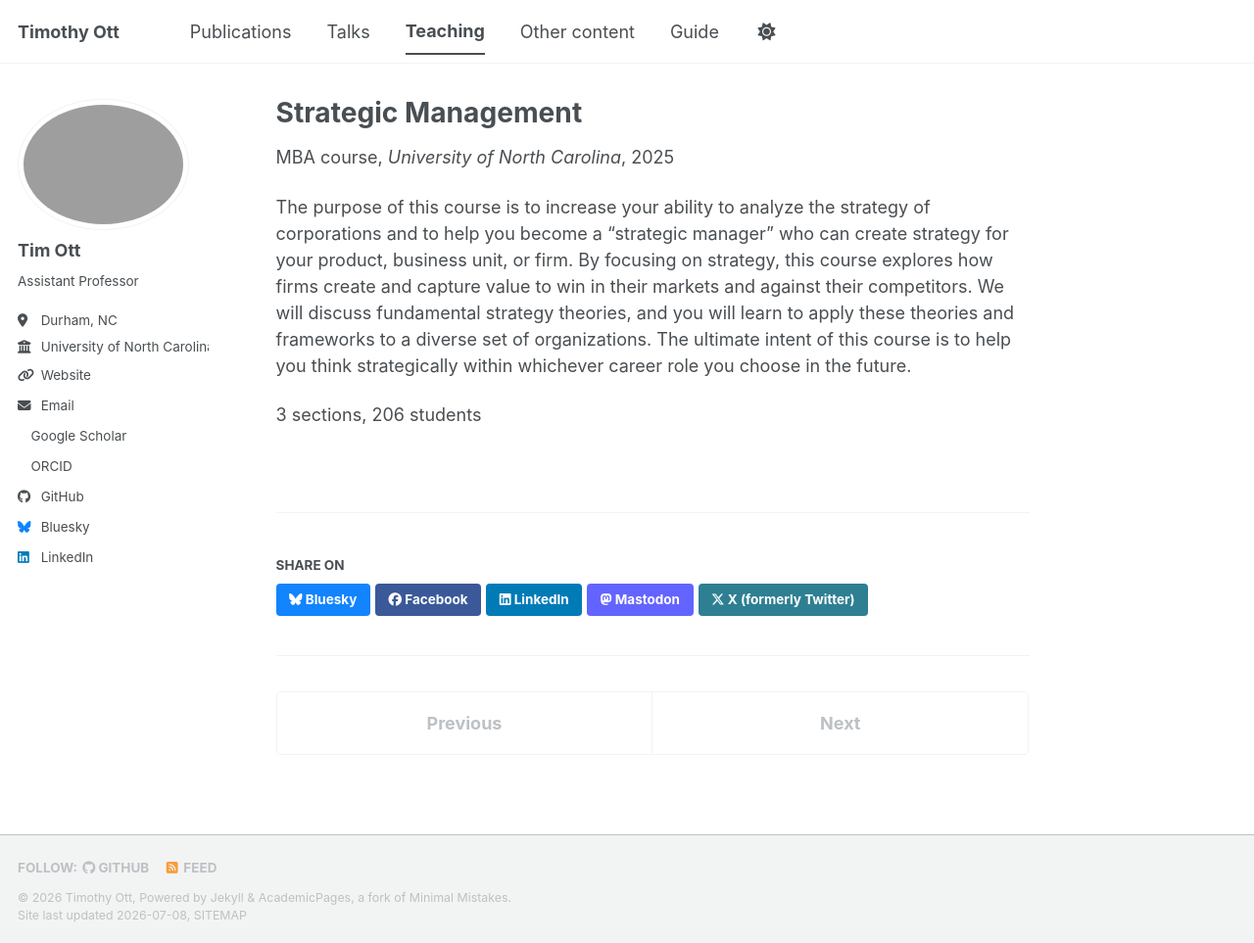
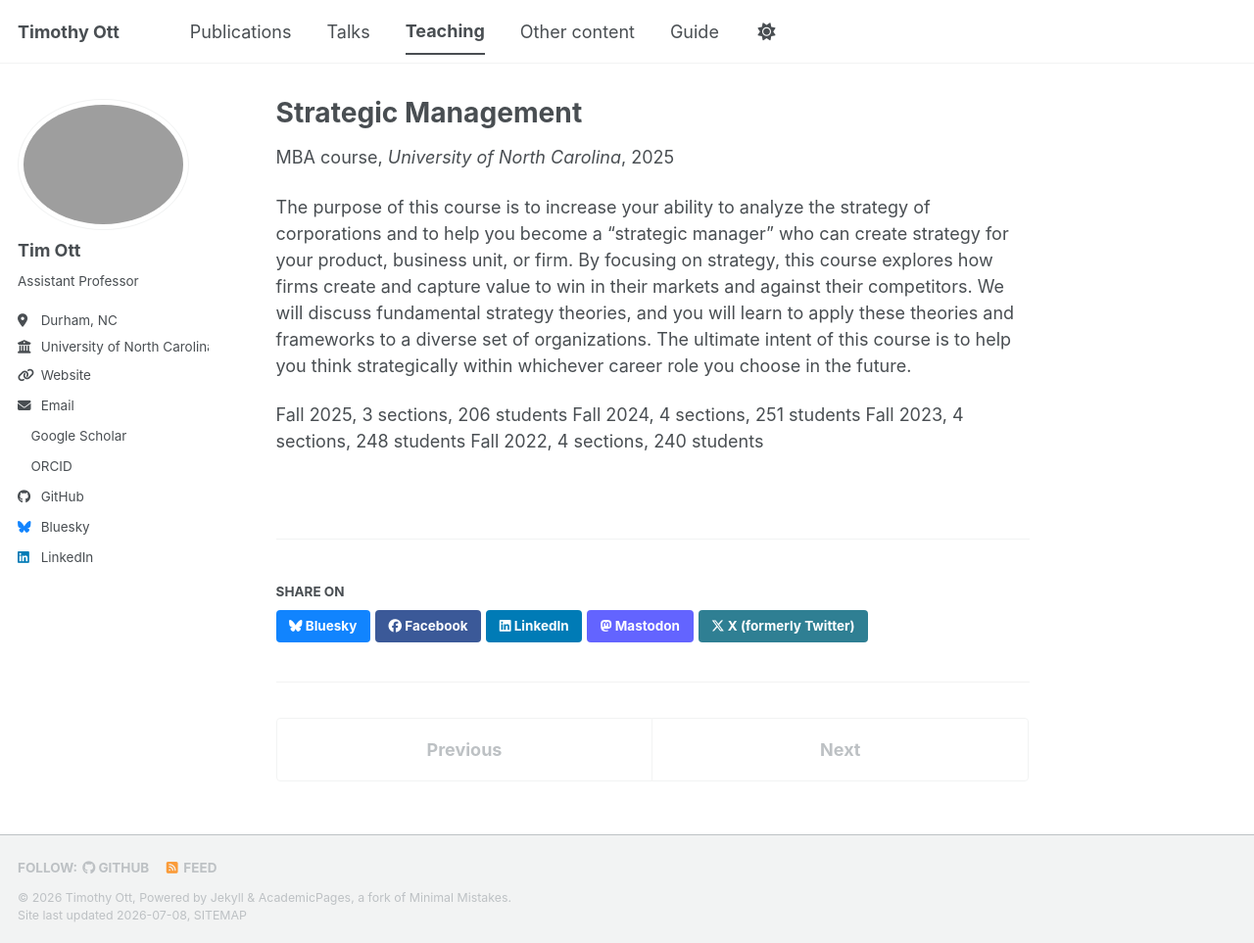
Before and after one commit to timothyott/timothyott.github.io, a Jekyll site: the page built from _teaching/MBA800.md, in a window 1280 px wide and 963 px high. Shown: the whole window at 98% size. Built offline with Jekyll 4.4.1, drawn with Linux system fonts in a browser that asks for light colours; a style sheet for code colours, icons or effects is not loaded.

Commit message:
Update and rename 2014-spring-teaching-1.md to MBA800.md

```diff
--- a/_teaching/2014-spring-teaching-1.md
+++ b/_teaching/MBA800.md
@@ -10,4 +10,7 @@ location: "Chapel Hill, NC"
 
 The purpose of this course is to increase your ability to analyze the strategy of corporations and to help you become a “strategic manager” who can create strategy for your product, business unit, or firm. By focusing on strategy, this course explores how firms create and capture value to win in their markets and against their competitors. We will discuss fundamental strategy theories, and you will learn to apply these theories and frameworks to a diverse set of organizations. The ultimate intent of this course is to help you think strategically within whichever career role you choose in the future.
 
-3 sections, 206 students
+Fall 2025, 3 sections, 206 students
+Fall 2024, 4 sections, 251 students
+Fall 2023, 4 sections, 248 students
+Fall 2022, 4 sections, 240 students
```
Also changed, not shown: other parts of _teaching/MBA800.md (+1 -1 lines).
